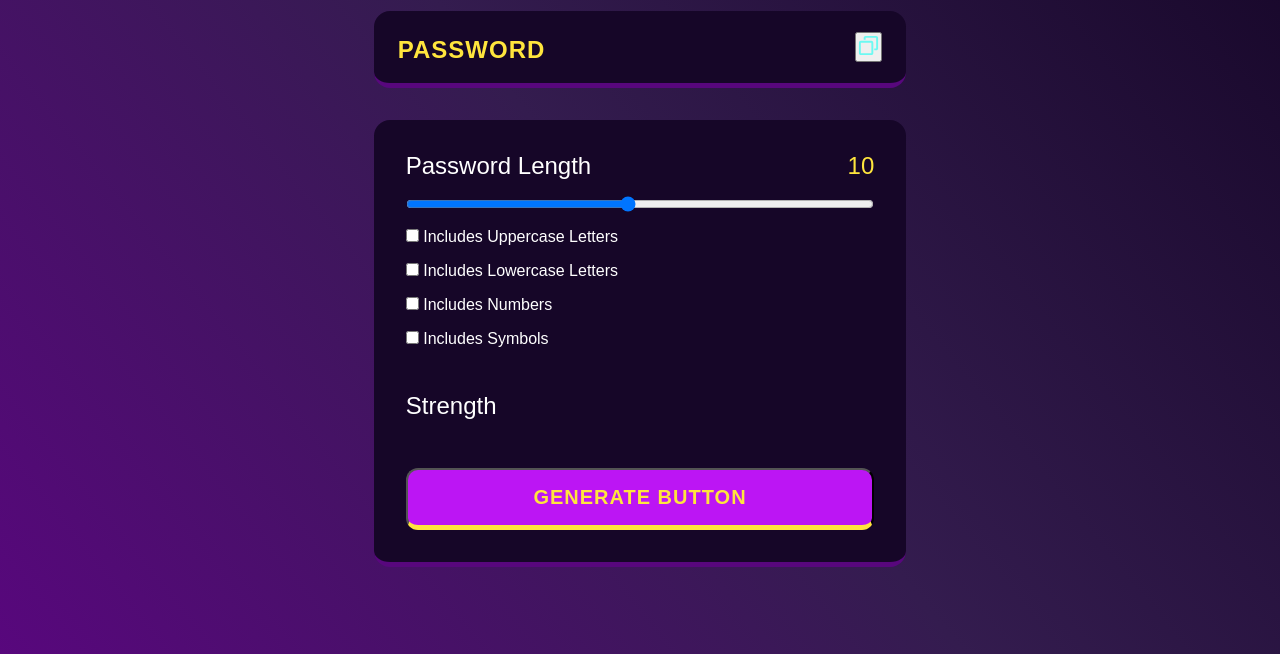
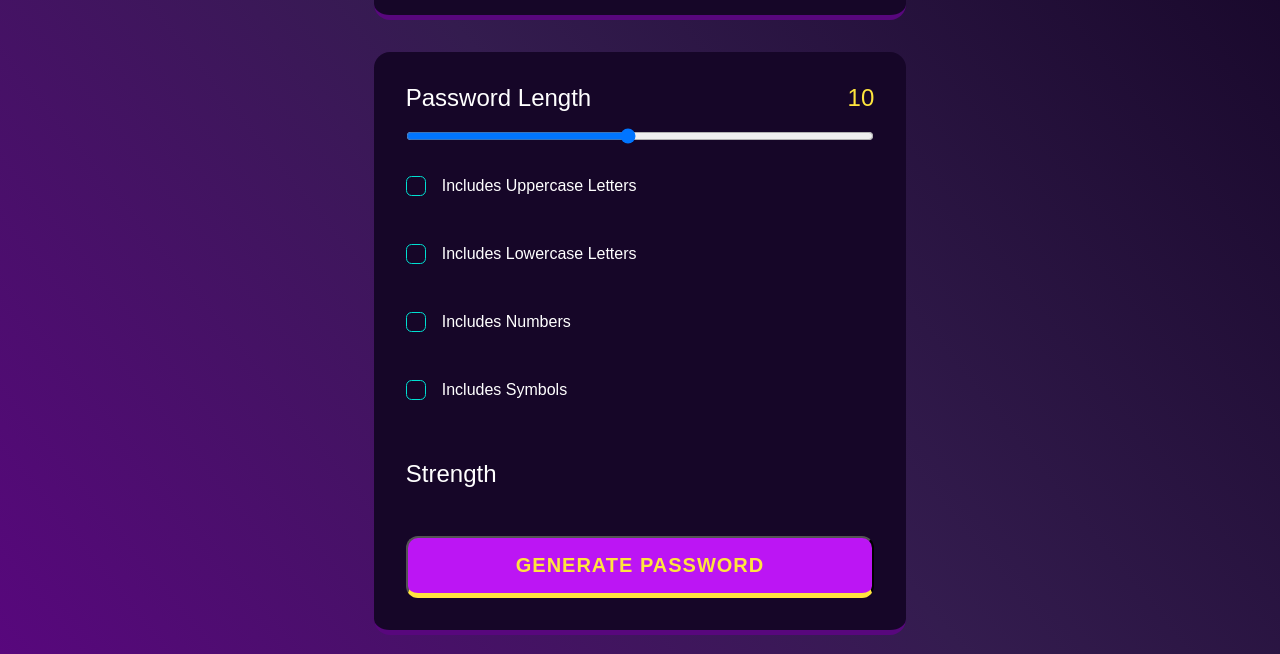
Before and after one commit to abhinav020104/Password-Generator, a plain HTML site: page index.html in a window 1280 px wide. Shown: the part 146-800 px from the top of the page. Drawn offline with Linux system fonts and the light colour scheme.

Commit message:
Update index.html

```diff
--- a/index.html
+++ b/index.html
@@ -36,22 +36,22 @@
 
                <!-- CheckBoxes -->
 
-               <div>
+               <div class="check">
                    <input type="checkbox" name="" id="Uppercase">
                    <label for="Uppercase">Includes Uppercase Letters</label>
                </div>
 
-               <div>
+               <div class="check">
                    <input type="checkbox" name="" id="Lowercase">
                    <label for="Lowercase">Includes Lowercase Letters</label>
                </div>
 
-               <div>
+               <div class="check">
                    <input type="checkbox" name="" id="Numbers">
                    <label for="Numbers">Includes Numbers </label>
                </div>
 
-               <div>
+               <div class="check">
                    <input type="checkbox" name="" id="Symbols">
                    <label for="Symbols">Includes Symbols </label>
                </div>
@@ -66,7 +66,7 @@
 
                <!-- Generate Button -->
 
-               <button class="generateButton">Generate Button</button>
+               <button class="generateButton">Generate Password</button>
 
             </div>
         </div>
```
